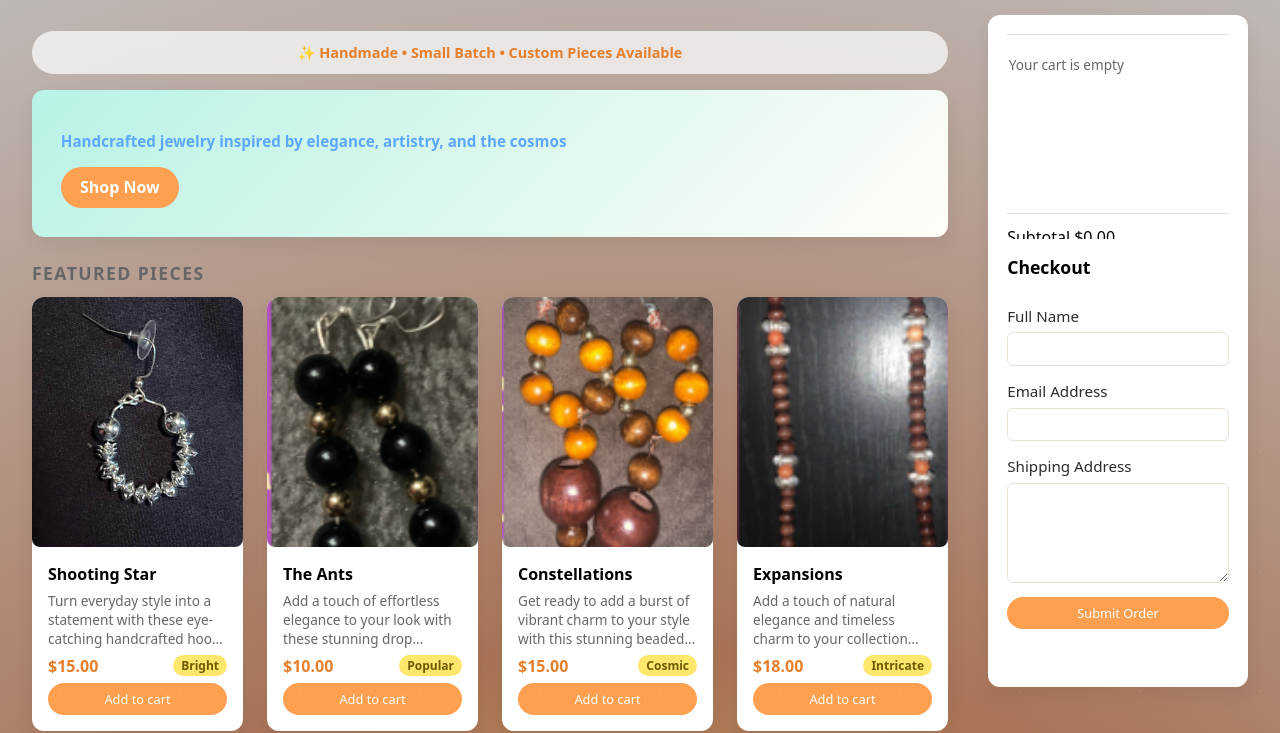
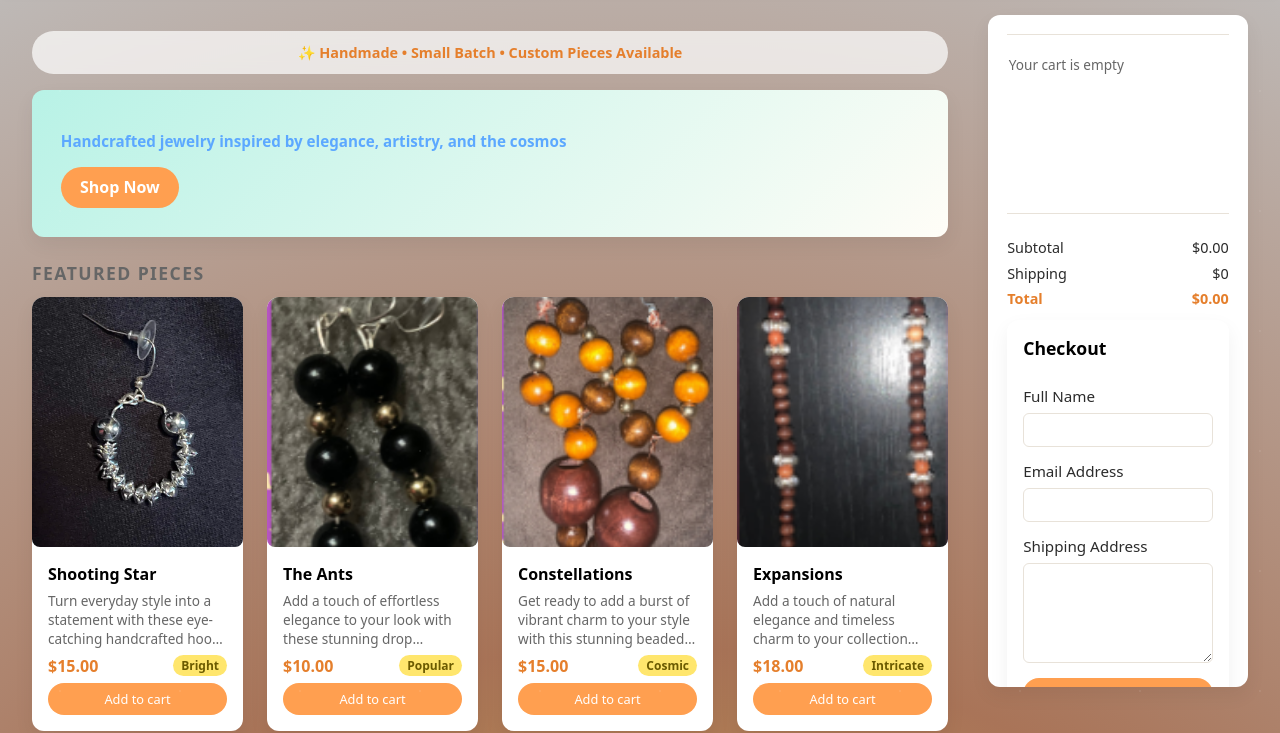
Before and after one commit to AutumnAli/Creations-of-AA, a plain HTML site: page index.html in a window 1280 px wide. Shown: the part 89-822 px from the top of the page. Drawn offline with Linux system fonts and the light colour scheme.

Commit message:
Updated Homepage

```diff
--- a/index.html
+++ b/index.html
@@ -152,6 +152,34 @@
         grid-template-columns: 1fr;
       }
     }
+
+    @keyframes pop {
+  0% { transform: scale(0.98); opacity: 0.5; }
+  100% { transform: scale(1); opacity: 1; }
+}
+
+.animate-summary {
+  animation: pop 0.25s ease;
+}
+
+.cart-footer {
+  display: flex;
+  flex-direction: column;
+  gap: 0.4rem;
+  padding-top: 0.75rem;
+}
+
+.cart-row {
+  display: flex;
+  justify-content: space-between;
+  font-size: 0.9rem;
+  color: var(--text);
+}
+
+.cart-total {
+  font-weight: 700;
+  color: var(--accent-dark);
+}
 
     /* ===== HERO ===== */
     .hero {
@@ -350,6 +378,8 @@
 
   max-height: calc(100vh - 8rem);
   overflow-y: auto;
+
+  transition: all 0.2s ease;
 }
 
     .cart-items {
@@ -386,25 +416,26 @@
       cursor: pointer;
     }
 
-    .checkout {
-      display: flex;
-      flex-direction: column;
-      gap: 0.9rem;
-      text-align: left;
-      align-items: stretch;
-    }
-
     .checkout h2 {
       margin: 0 0 0.75rem;
       font-size: 1.1rem;
       font-weight: 700;
     }
 
-    .checkout {
+   .checkout {
+  display: flex;
+  flex-direction: column;
+  gap: 0.9rem;
+  text-align: left;
+  align-items: stretch;
+
   position: sticky;
-  bottom: 0;
+  top: 5rem;
+
   background: white;
-  padding-top: 1rem;
+  padding: 1rem;
+  border-radius: var(--radius);
+  box-shadow: var(--shadow);
 }
 
     .checkout label {
@@ -833,6 +864,9 @@
       cartSubtotalEl.textContent = `$${subtotal.toFixed(2)}`;
       cartShippingEl.textContent = `$${shipping}`;
       cartTotalEl.textContent = `$${total.toFixed(2)}`;
+      document.querySelector(".cart-footer")?.classList.remove("animate-summary");
+      void document.querySelector(".cart-footer")?.offsetWidth;
+      document.querySelector(".cart-footer")?.classList.add("animate-summary");
     }
 
     function renderProducts() {
```
